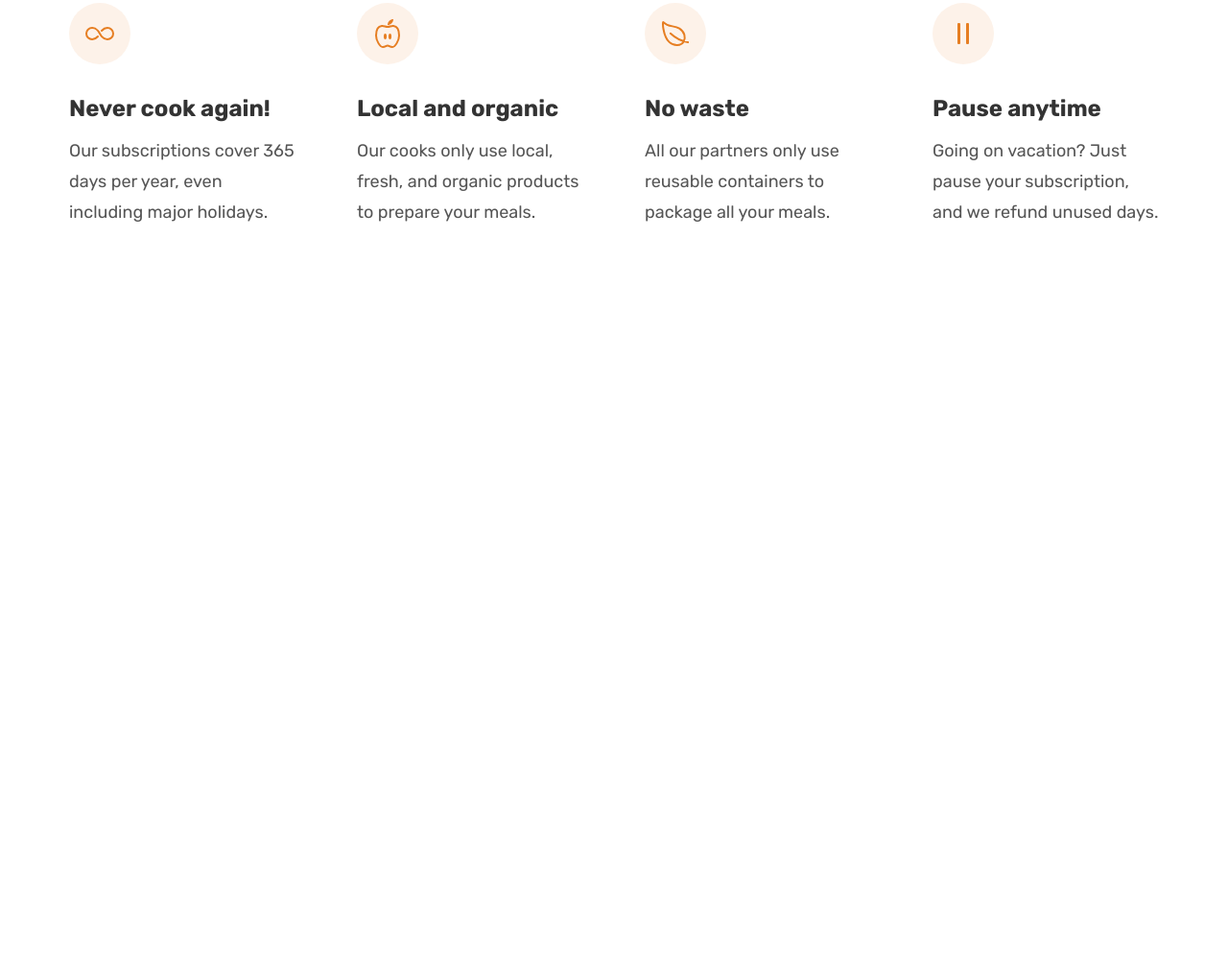
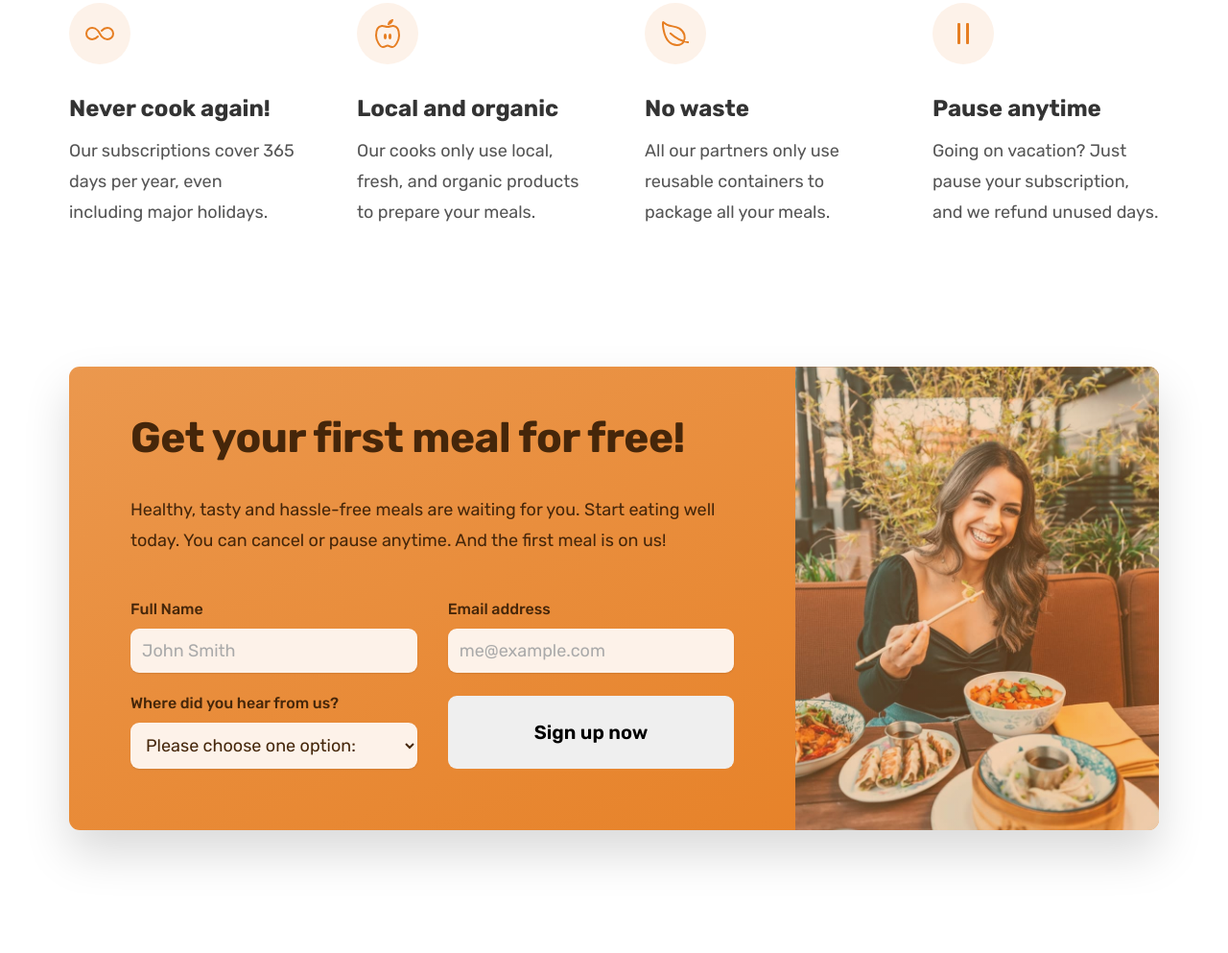
Before and after one commit to olaknowct/omnifood, a plain HTML site: page index.html in a window 1280 px wide. Shown: the part 5606-6599 px from the top of the page at 96% size. Before the commit the page ends 5940 px from the top, so only its background shows below. Drawn offline with nearby package versions, Linux system fonts and the light colour scheme.

Commit message:
CTA Componet layout and semantic arch

```diff
--- a/index.html
+++ b/index.html
@@ -548,6 +548,65 @@
           </div>
         </div>
       </section>
+
+      <section class="section-cta">
+        <div class="container">
+          <div class="cta">
+            <div class="cta-text-box">
+              <h2 class="heading-secondary">Get your first meal for free!</h2>
+              <p class="cta-text">
+                Healthy, tasty and hassle-free meals are waiting for you. Start
+                eating well today. You can cancel or pause anytime. And the
+                first meal is on us!
+              </p>
+
+              <form class="cta-form" action="#">
+                <div>
+                  <label for="full-name">Full Name</label>
+                  <input
+                    id="full-name"
+                    type="text"
+                    placeholder="John Smith"
+                    required
+                  />
+                </div>
+
+                <div>
+                  <label for="email">Email address</label>
+                  <input
+                    id="email"
+                    type="email"
+                    placeholder="me@example.com"
+                    required
+                  />
+                </div>
+
+                <div>
+                  <label for="select-where">Where did you hear from us?</label>
+                  <select id="select-where" required>
+                    <option value="">Please choose one option:</option>
+                    <option value="friends">Friends and family</option>
+                    <option value="youtube">YouTube video</option>
+                    <option value="podcast">Podcast</option>
+                    <option value="ad">Facebook ad</option>
+                    <option value="others">Others</option>
+                  </select>
+                </div>
+
+                <button class="btn btn--form">Sign up now</button>
+
+                <!-- <input type="checkbox" />
+                <input type="number" /> -->
+              </form>
+            </div>
+            <div
+              class="cta-img-box"
+              role="img"
+              aria-label="Woman enjoying food"
+            ></div>
+          </div>
+        </div>
+      </section>
     </main>
   </body>
 </html>
--- a/styles.css
+++ b/styles.css
@@ -674,6 +674,90 @@
   line-height: 1.8;
 }
 
+/* CTA */
+
+.section-cta {
+  /* top / right / bottom / left */
+  /* padding: 9.6rem 0 12.8rem 0; */
+
+  /* top / horizontal / left */
+  padding: 4.8rem 0 12.8rem;
+}
+
+.cta {
+  display: grid;
+  grid-template-columns: 2fr 1fr;
+  /* background-color: #e67e22; */
+  box-shadow: 0 2.4rem 4.8rem rgba(0, 0, 0, 0.15);
+  border-radius: 11px;
+
+  background-image: linear-gradient(to right bottom, #eb984e, #e67e22);
+  overflow: hidden;
+}
+
+.cta-text-box {
+  padding: 4.8rem 6.4rem 6.4rem 6.4rem;
+  color: #45260a;
+}
+
+.cta .heading-secondary {
+  /* color: #45260a; */
+  color: inherit;
+  margin-bottom: 3.2rem;
+}
+
+.cta-text {
+  font-size: 1.8rem;
+  line-height: 1.8;
+  margin-bottom: 4.8rem;
+}
+
+.cta-img-box {
+  background-image: linear-gradient(
+      to right bottom,
+      rgba(235, 151, 78, 0.35),
+      rgba(230, 125, 34, 0.35)
+    ),
+    url("../img/eating.jpg");
+  background-size: cover;
+  background-position: center;
+}
+
+.cta-form {
+  display: grid;
+  grid-template-columns: 1fr 1fr;
+  column-gap: 3.2rem;
+  row-gap: 2.4rem;
+}
+
+.cta-form label {
+  display: block;
+  font-size: 1.6rem;
+  font-weight: 500;
+  margin-bottom: 1.2rem;
+}
+
+.cta-form input,
+.cta-form select {
+  width: 100%;
+  padding: 1.2rem;
+  font-size: 1.8rem;
+  font-family: inherit;
+  color: inherit;
+  border: none;
+  background-color: #fdf2e9;
+  border-radius: 9px;
+  box-shadow: 0 1px 2px rgba(0, 0, 0, 0.1);
+}
+
+.cta-form input::placeholder {
+  color: #aaa;
+}
+
+.cta *:focus {
+  outline: none;
+  box-shadow: 0 0 0 0.8rem rgba(253, 242, 233, 0.5);
+}
 /* .grid:last-child {
   margin-bottom: 0;
 } */
```
